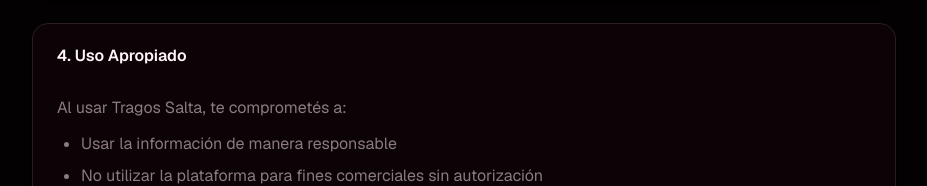
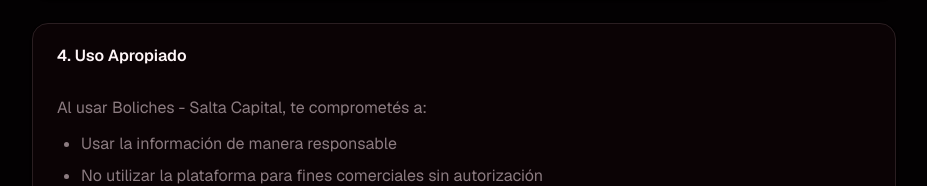
Before and after one commit to RamiroSGaspar/BolichesSaltaCapital, a Next.js app: page /terminos in a window 1280 px wide. Shown: the part 1035-1221 px from the top of the page, without its empty margins (176-1103 px from the left). Built offline with nearby package versions, Linux system fonts and the light colour scheme; no server answers.

Commit message:
Correcciones

```diff
--- a/app/terminos/page.tsx
+++ b/app/terminos/page.tsx
@@ -79,7 +79,7 @@ export default function TerminosPage() {
                 <CardTitle>4. Uso Apropiado</CardTitle>
               </CardHeader>
               <CardContent className="space-y-3 text-muted-foreground">
-                <p>Al usar Tragos Salta, te comprometés a:</p>
+                <p>Al usar Boliches - Salta Capital, te comprometés a:</p>
                 <ul className="list-disc pl-6 space-y-2">
                   <li>Usar la información de manera responsable</li>
                   <li>No utilizar la plataforma para fines comerciales sin autorización</li>
```
